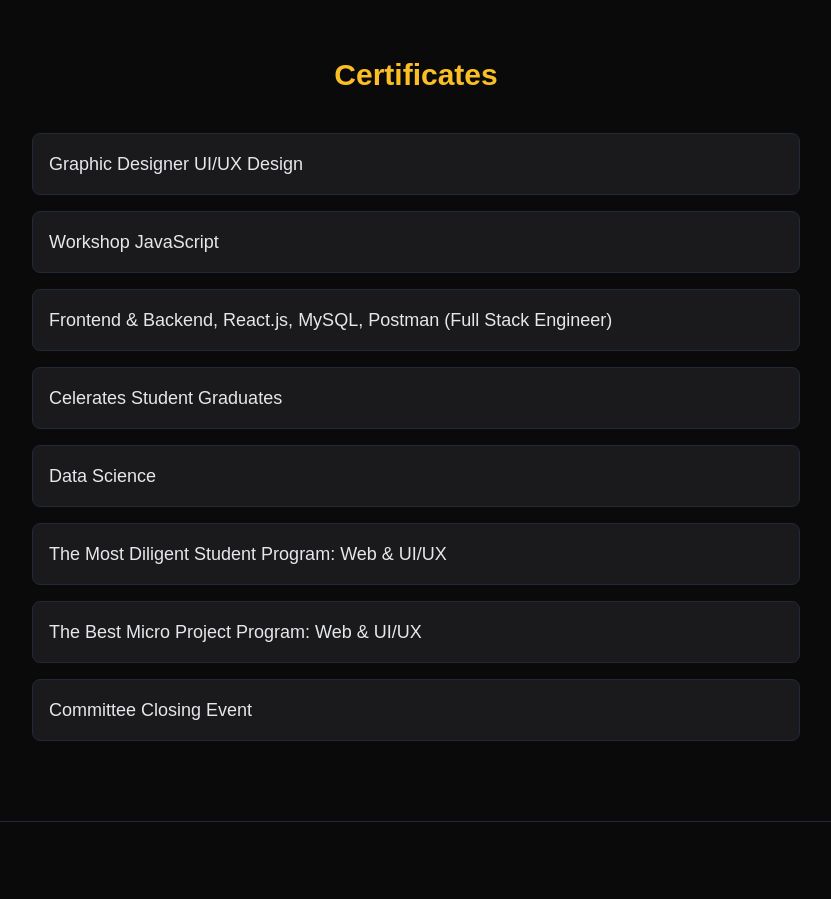
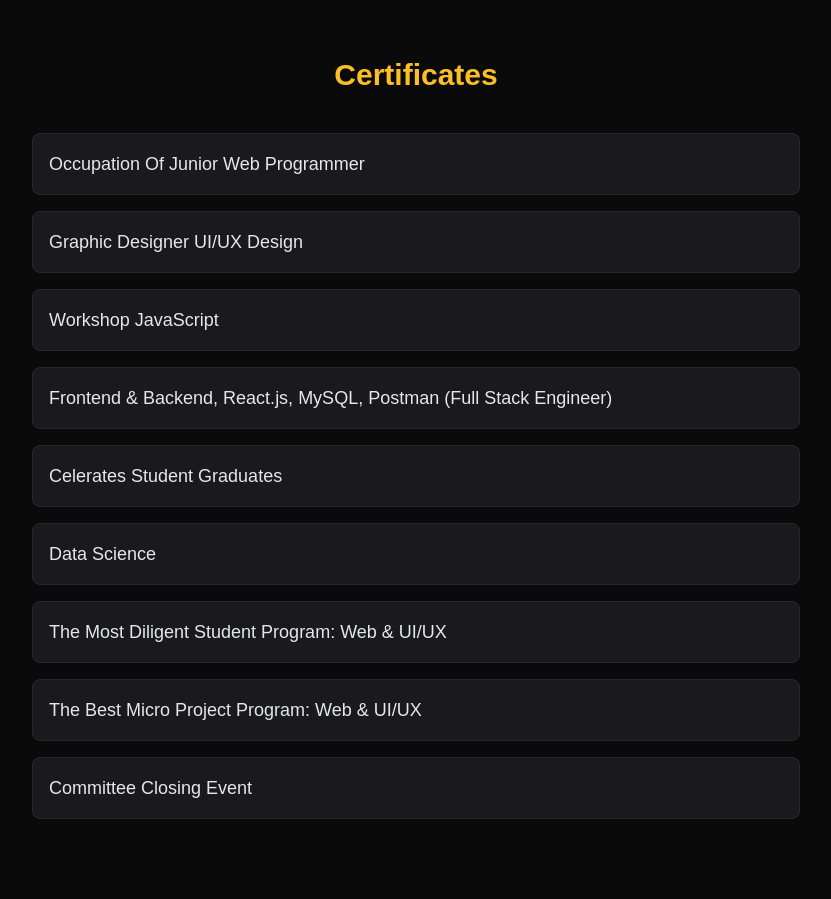
Before and after one commit to Tirtayudha-W/Portfolio-TirtaYudhaWibowo, a plain HTML site: page begining.html in a window 1280 px wide. Shown: the part 3500-4399 px from the top of the page, without its empty margins (224-1055 px from the left). Drawn offline with nearby package versions, Linux system fonts and the light colour scheme.

Commit message:
always commit

```diff
--- a/begining.html
+++ b/begining.html
@@ -180,6 +180,12 @@
 
       <ol class="space-y-4 text-left max-w-3xl mx-auto">
         <li>
+          <a href="https://drive.google.com/file/d/1qjC-B0QNBofWfjOdhOKyl7ZXicqSo8-w/view?usp=sharing" target="_blank"
+             class="block bg-[#1a1a1c] p-4 rounded-lg border border-gray-800 hover:border-amber-400/40 hover:bg-[#1f1f22] transition">
+            <h3 class="text-lg font-medium text-gray-200">Occupation Of Junior Web Programmer</h3>
+          </a>
+        </li>
+        <li>
           <a href="https://drive.google.com/file/d/1FRsltJwuELL9410Ubvc-Ji6bK9Qybepm/view" target="_blank"
              class="block bg-[#1a1a1c] p-4 rounded-lg border border-gray-800 hover:border-amber-400/40 hover:bg-[#1f1f22] transition">
             <h3 class="text-lg font-medium text-gray-200">Graphic Designer UI/UX Design</h3>
```
